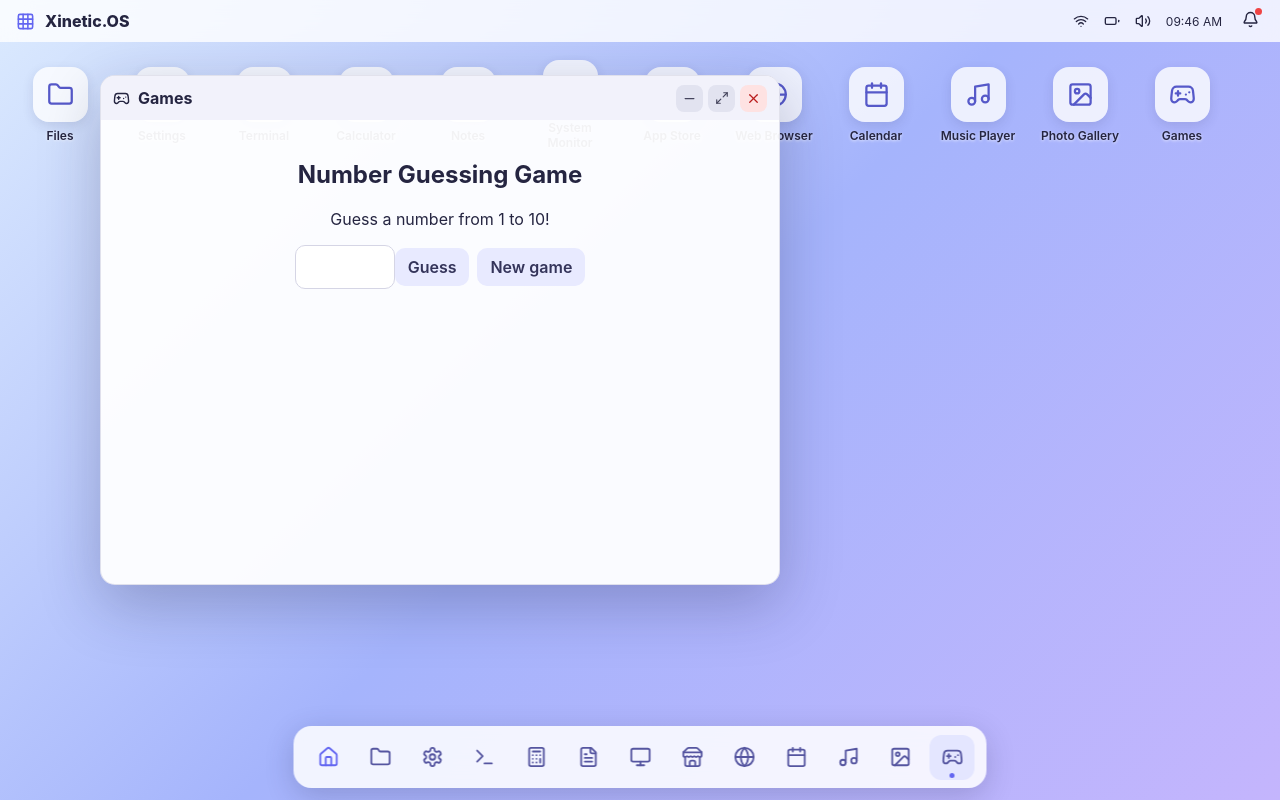
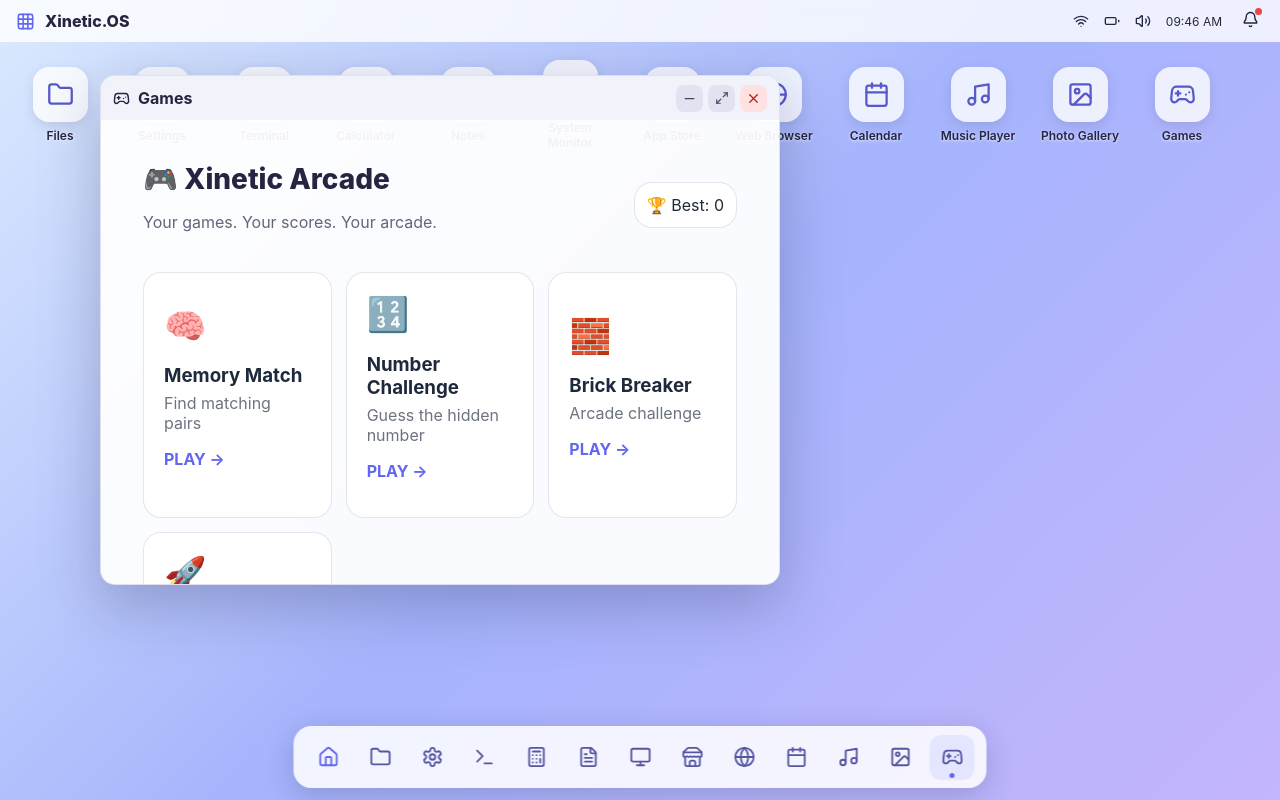
Before and after one commit to alexchitza7-alt/Xinetic.OS, a React (Vite) app: page / in a window 1280 px wide. Both pictures are taken after a click on the button "Games". Built offline with nearby package versions, Linux system fonts and the light colour scheme; the HTML template or start-up script is replaced by a standard one.

Commit message:
Add Xinetic Arcade

```diff
--- a/src/App.tsx
+++ b/src/App.tsx
@@ -76,7 +76,204 @@ const buttonStyle = {
   color: '#34345a',
   fontWeight: 600
 } as const
+function XineticArcade() {
+  const [game, setGame] = useState('home')
+  const [score, setScore] = useState(0)
+  const [best, setBest] = useState(0)
+  const [target, setTarget] = useState(0)
+  const [guess, setGuess] = useState('')
+  const [message, setMessage] = useState('')
+  const [cards, setCards] = useState<number[]>([])
+  const [flipped, setFlipped] = useState<number[]>([])
+  const [matched, setMatched] = useState<number[]>([])
 
+  const startMemory = () => {
+    const deck = [1, 2, 3, 4, 1, 2, 3, 4]
+      .sort(() => Math.random() - 0.5)
+    setCards(deck)
+    setFlipped([])
+    setMatched([])
+    setScore(0)
+    setGame('memory')
+  }
+
+  const flipCard = (index: number) => {
+    if (flipped.length === 2 || flipped.includes(index) || matched.includes(index)) return
+
+    const next = [...flipped, index]
+    setFlipped(next)
+
+    if (next.length === 2) {
+      if (cards[next[0]] === cards[next[1]]) {
+        const newMatched = [...matched, ...next]
+        setMatched(newMatched)
+        setScore(newMatched.length / 2)
+        if (newMatched.length === cards.length) {
+          setMessage('You won!')
+        }
+        setFlipped([])
+      } else {
+        setTimeout(() => setFlipped([]), 700)
+      }
+    }
+  }
+
+  const startGuess = () => {
+    setTarget(Math.floor(Math.random() * 10) + 1)
+    setGuess('')
+    setMessage('Guess a number from 1 to 10!')
+    setGame('guess')
+  }
+
+  const checkGuess = () => {
+    if (Number(guess) === target) {
+      setMessage('Correct! You won!')
+      setScore(score + 1)
+      setBest(Math.max(best, score + 1))
+    } else {
+      setMessage(Number(guess) > target ? 'Too high! Try again.' : 'Too low! Try again.')
+    }
+  }
+
+  const games = [
+    { id: 'memory', name: 'Memory Match', icon: '🧠', description: 'Find matching pairs' },
+    { id: 'guess', name: 'Number Challenge', icon: '🔢', description: 'Guess the hidden number' },
+    { id: 'breaker', name: 'Brick Breaker', icon: '🧱', description: 'Arcade challenge' },
+    { id: 'space', name: 'Space Shooter', icon: '🚀', description: 'Space arcade challenge' },
+  ]
+
+  const panelStyle = {
+    background: 'rgba(255,255,255,0.85)',
+    border: '1px solid rgba(120,130,160,0.2)',
+    borderRadius: 18,
+    padding: 20,
+    color: '#1e293b',
+  }
+
+  return (
+    <div style={{ padding: 22, color: 'inherit', minHeight: 400 }}>
+      <div style={{ display: 'flex', justifyContent: 'space-between', alignItems: 'center', marginBottom: 24 }}>
+        <div>
+          <h1 style={{ fontSize: 28, fontWeight: 800, margin: 0 }}>🎮 Xinetic Arcade</h1>
+          <p style={{ opacity: 0.7 }}>Your games. Your scores. Your arcade.</p>
+        </div>
+        <div style={{ ...panelStyle, padding: 12 }}>
+          🏆 Best: {best}
+        </div>
+      </div>
+
+      {game === 'home' && (
+        <div style={{ display: 'grid', gridTemplateColumns: 'repeat(auto-fit,minmax(180px,1fr))', gap: 14 }}>
+          {games.map(item => (
+            <button
+              key={item.id}
+              onClick={() => {
+                setScore(0)
+                setMessage('')
+                if (item.id === 'memory') startMemory()
+                else if (item.id === 'guess') startGuess()
+                else setGame(item.id)
+              }}
+              style={{ ...panelStyle, cursor: 'pointer', textAlign: 'left', minHeight: 145 }}
+            >
+              <div style={{ fontSize: 34 }}>{item.icon}</div>
+              <h3 style={{ marginBottom: 6 }}>{item.name}</h3>
+              <p style={{ opacity: 0.65, margin: 0 }}>{item.description}</p>
+              <p style={{ color: '#6366f1', fontWeight: 700 }}>PLAY →</p>
+            </button>
+          ))}
+        </div>
+      )}
+
+      {game !== 'home' && (
+        <div style={{ ...panelStyle, maxWidth: 520, margin: 'auto', textAlign: 'center' }}>
+          <button onClick={() => setGame('home')} style={{ float: 'left', cursor: 'pointer' }}>
+            ← Arcade
+          </button>
+          <div style={{ clear: 'both', paddingTop: 15 }} />
+
+          {game === 'memory' && (
+            <>
+              <h2>🧠 Memory Match</h2>
+              <p>Find all four matching pairs!</p>
+              <div style={{ display: 'grid', gridTemplateColumns: 'repeat(4,1fr)', gap: 10 }}>
+                {cards.map((card, index) => (
+                  <button
+                    key={index}
+                    onClick={() => flipCard(index)}
+                    style={{
+                      height: 65,
+                      borderRadius: 12,
+                      border: 'none',
+                      cursor: 'pointer',
+                      fontSize: 25,
+                      background: matched.includes(index) ? '#bbf7d0' : '#e0e7ff',
+                    }}
+                  >
+                    {flipped.includes(index) || matched.includes(index) ? ['⭐', '🚀', '🎮', '💎'][card - 1] : '?'}
+                  </button>
+                ))}
+              </div>
+              <h3>Pairs: {score}/4</h3>
+              {matched.length === cards.length && <h3>🏆 You won!</h3>}
+            </>
+          )}
+
+          {game === 'guess' && (
+            <>
+              <h2>🔢 Number Challenge</h2>
+              <p>{message}</p>
+              <input
+                type="number"
+                min="1"
+                max="10"
+                value={guess}
+                onChange={e => setGuess(e.target.value)}
+                style={{ padding: 12, borderRadius: 10, width: 100 }}
+              />
+              <button onClick={checkGuess} style={{ padding: 12, marginLeft: 8, borderRadius: 10 }}>
+                Guess
+              </button>
+              <p>Score: {score}</p>
+              <button onClick={startGuess}>New round</button>
+            </>
+          )}
+
+          {game === 'breaker' && (
+            <>
+              <h2>🧱 Brick Breaker</h2>
+              <p>Tap the paddle to break bricks and earn points!</p>
+              <div style={{ fontSize: 45 }}>🧱 🧱 🧱</div>
+              <div style={{ fontSize: 35 }}>⚽</div>
+              <button onClick={() => {
+                setScore(score + 1)
+                setBest(Math.max(best, score + 1))
+              }} style={{ padding: 14, borderRadius: 12 }}>
+                Bounce the ball!
+              </button>
+              <h3>Score: {score}</h3>
+            </>
+          )}
+
+          {game === 'space' && (
+            <>
+              <h2>🚀 Space Shooter</h2>
+              <p>Tap the alien targets to score points!</p>
+              <div style={{ fontSize: 65, padding: 20 }}>👾</div>
+              <button onClick={() => {
+                setScore(score + 1)
+                setBest(Math.max(best, score + 1))
+              }} style={{ padding: 14, borderRadius: 12 }}>
+                🚀 Fire!
+              </button>
+              <h3>Score: {score}</h3>
+            </>
+          )}
+        </div>
+      )}
+    </div>
+  )
+}
 export default function App() {
   const [installed, setInstalled] = useState<AppId[]>(() => {
     try {
@@ -477,34 +674,10 @@ export default function App() {
           </div>
         )
 
-      case 'games':
-        return (
-          <div style={{ textAlign: 'center' }}>
-            <h2>Number Guessing Game</h2>
-            <p>{gameMessage}</p>
-            <input
-              type="number"
-              min="1"
-              max="10"
-              value={gameGuess}
-              onChange={e => setGameGuess(e.target.value)}
-              style={{ ...textInputStyle, maxWidth: 100 }}
-            />
-            <button style={buttonStyle} onClick={() => {
-              const guess = Number(gameGuess)
-              if (guess === gameNumber) setGameMessage('Correct! You got it! 🎉')
-              else setGameMessage(guess < gameNumber ? 'Too low! Try again.' : 'Too high! Try again.')
-            }}>Guess</button>
-            <button style={{ ...buttonStyle, marginLeft: 8 }} onClick={() => {
-              setGameNumber(Math.floor(Math.random() * 10) + 1)
-              setGameGuess('')
-              setGameMessage('New game! Guess a number from 1 to 10.')
-            }}>New game</button>
-          </div>
-        )
-    }
+       case 'games':
+  return <XineticArcade />
   }
-
+}
   const panel = dark ? '#202338' : 'rgba(255,255,255,0.94)'
   const textColor = dark ? '#f4f4ff' : '#252541'
   const muted = { color: dark ? '#b9bbd1' : '#77778c', fontSize: 12 }
```
